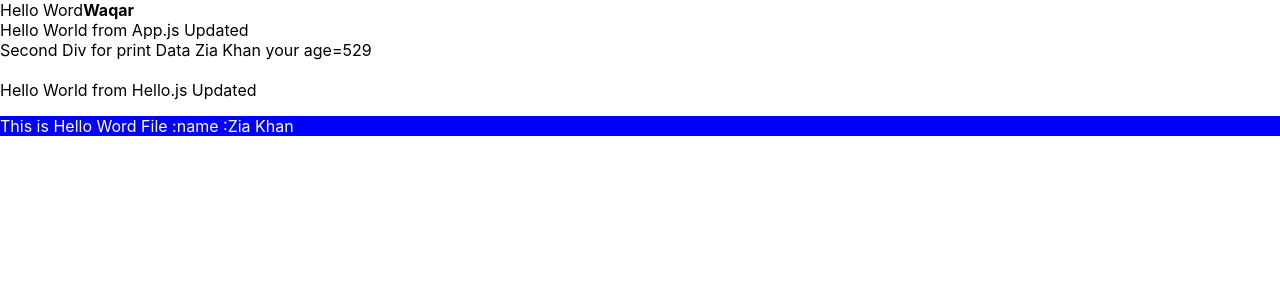
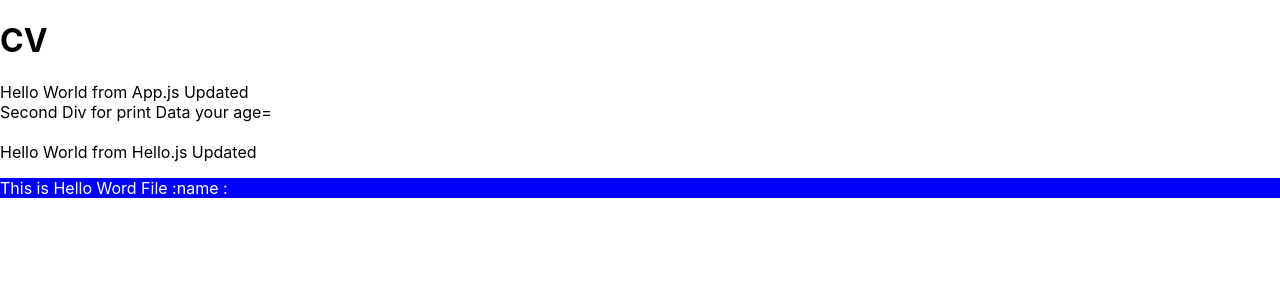
Before and after one commit to WAQAR-54/project003, a React (Create React App) app: page / in a window 1280 px wide. Shown: the top 300 px of the page. Built offline with nearby package versions, Linux system fonts and the light colour scheme.

Commit message:
Update index.js

```diff
--- a/src/index.js
+++ b/src/index.js
@@ -5,22 +5,18 @@ import App from './App';
 import * as serviceWorker from './serviceWorker';
 
 
+ReactDOM.render(
+  <div>
+  <h1 className="heading">CV</h1>
 
-
-ReactDOM.render(
-
-  <div>Hello Word
-<strong>Waqar</strong>
-    <App name="Zia Khan" age={23*23}/>
+    <App/>
   </div>,
 
   document.getElementById('root')
 );
 
 // ReactDOM.render(
-
 //   React.createElement('div',null,"hello from react "),
-
 //   document.getElementById('root')
 // );
 
```
